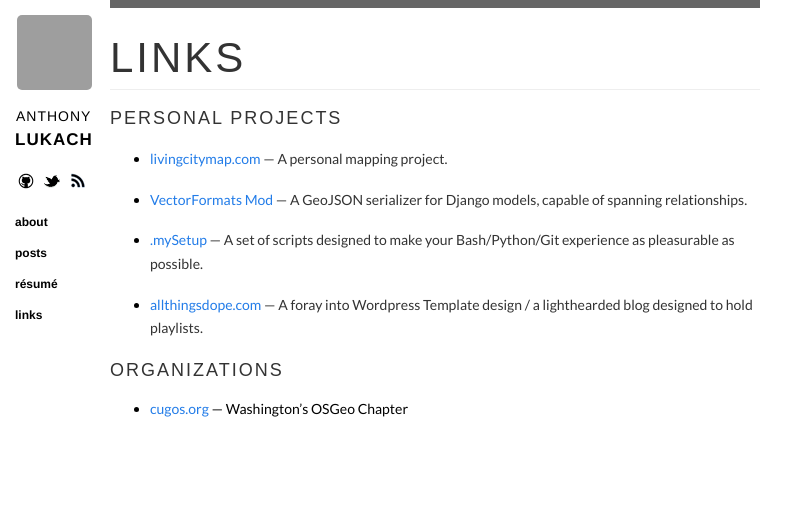
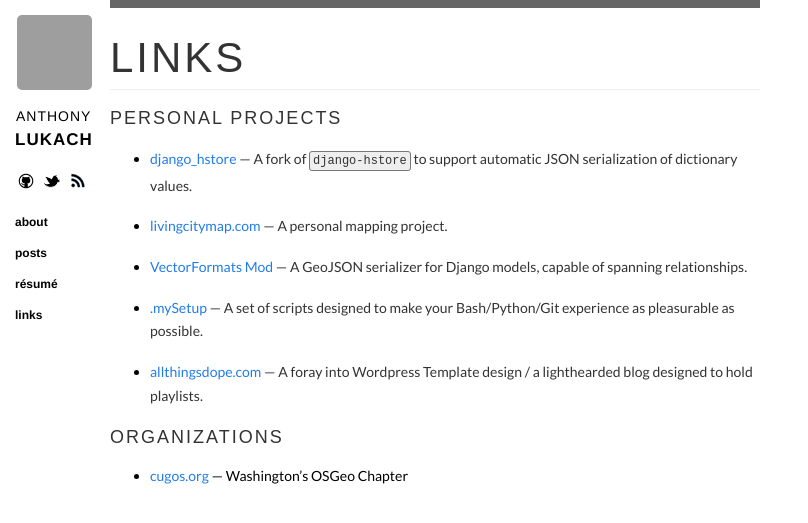
Before and after one commit to alukach/alukach.github.io, a Jekyll site: the page built from links/index.md, in a window 1280 px wide, cut to the strip 0-523 px from the top of the page. Shown: the whole strip, without its empty margins (0-808 px from the left). Built offline with Jekyll 4.4.1, drawn with Linux system fonts in a browser that asks for light colours; nearby versions of some CDN libraries; Markdown is read by kramdown in place of the engine named in the settings; grey boxes are pictures that could not be loaded.

Commit message:
Update index.md

```diff
--- a/links/index.md
+++ b/links/index.md
@@ -6,6 +6,8 @@ title: "Links"
 # Links
 
 ## Personal Projects
+
+* [django_hstore](http://www.alukach.com/django-hstore) &mdash; A fork of `django-hstore` to support automatic JSON serialization of dictionary values.
 
 * [livingcitymap.com](http://www.livingcitymap.com) &mdash; A personal mapping project.
 
```
